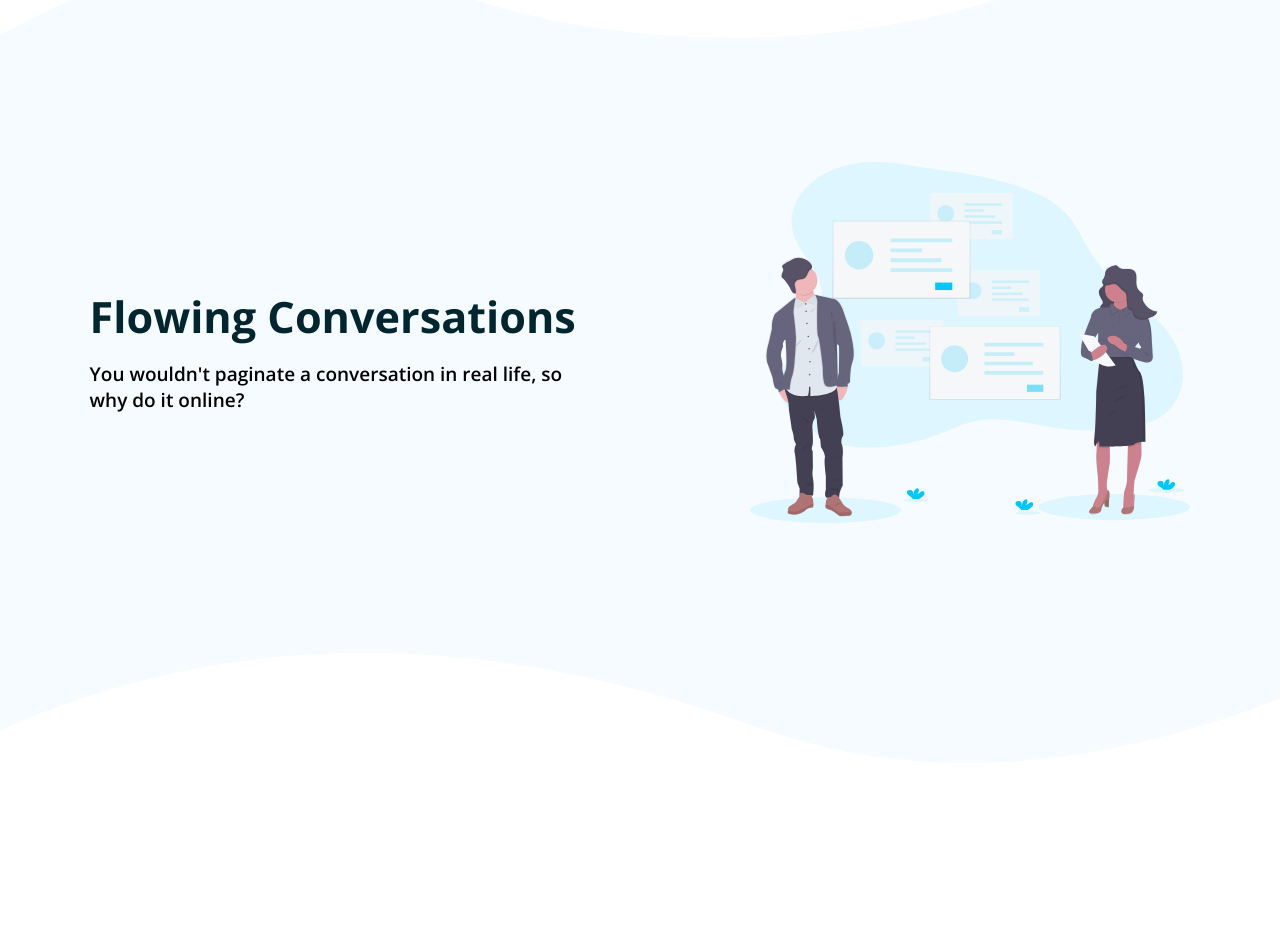
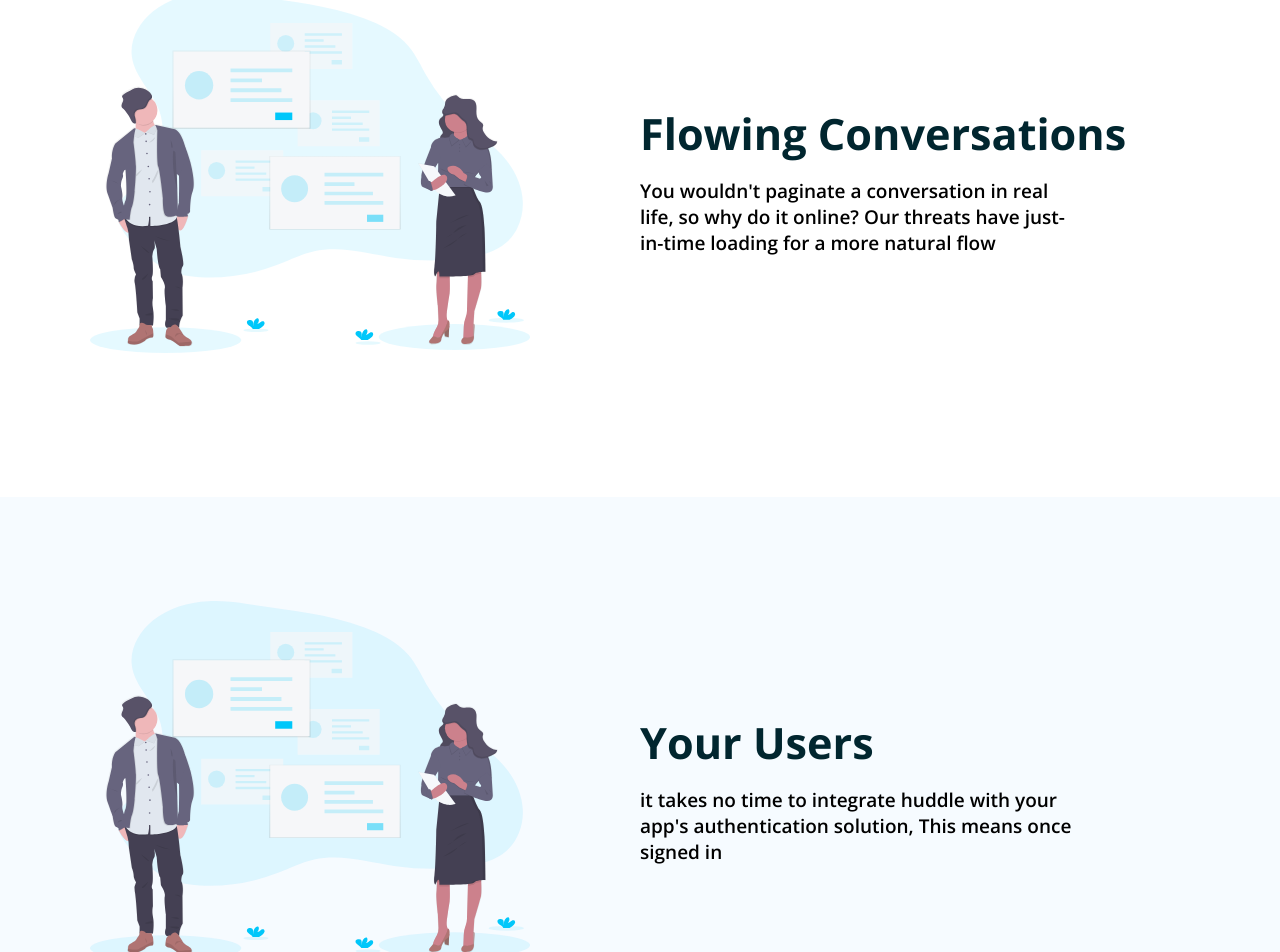
Before and after one commit to tonyykosseifyy/portfolio-project, a React (Create React App) app: page / in a window 1280 px wide. Shown: the part 2822-3774 px from the top of the page. Before the commit the page ends 3650 px from the top, so only its background shows below. Built offline with nearby package versions, Linux system fonts and the light colour scheme.

Commit message:
working on the wrapper component

```diff
--- a/src/App.js
+++ b/src/App.js
@@ -65,23 +65,38 @@ function App() {
             </Wrapper>
 
             <Wrapper parent margin='40px 0' >
-                <img src={backgroundDesktopTop} alt='decoration' />
-                <Wrapper backgroundColor='#F6FBFF' >
+                <Wrapper  >
                     <FlexContainer>
+                    <img src={desktopUsers} alt='decoration' />
                         <InfoWrapper>
                             <h1>Flowing Conversations</h1>
                             <p>
                                 You wouldn't paginate a conversation in real life, so why do it online?
-
+                                Our threats have just-in-time loading for a more natural flow
                             </p>
                         </InfoWrapper>
-                        <img src={desktopUsers} alt='decoration' />
+
                     </FlexContainer>
 
                 </Wrapper>
-                <img src={backgroundDesktopTop2} alt='decoration' />
             </Wrapper>
 
+            <Wrapper parent margin='40px 0' >
+                <Wrapper backgroundColor='#F6FBFF' >
+                    <FlexContainer>
+                    <img src={desktopUsers} alt='decoration' />
+                        <InfoWrapper>
+                            <h1>Your Users</h1>
+                            <p>
+                                it takes no time to integrate huddle with your app's authentication solution,
+                                This means once signed in
+                            </p>
+                        </InfoWrapper>
+
+                    </FlexContainer>
+
+                </Wrapper>
+            </Wrapper>
         </div>
     )
 } ;
--- a/src/Components/StyledComponents.js
+++ b/src/Components/StyledComponents.js
@@ -120,6 +120,7 @@ export const SmallWrapper = styled.div`
 export const InfoWrapper = styled.div`
     display: flex ;
     flex-direction: column ;
+    flex: .5 ;
     & > h1 {
         font-weight: 700 ;
         font-size: 2.7rem ;
@@ -168,6 +169,7 @@ export const FlexContainer = styled.section`
     & > img {
         max-width: 40% ;
         object-fit: contain ;
+        flex: .5 ;
     }
     @media (max-width: 880px) {
         flex-direction: column-reverse ;
```
Also changed, not shown: 1 other file (tests, documents, lock files or other folders).
